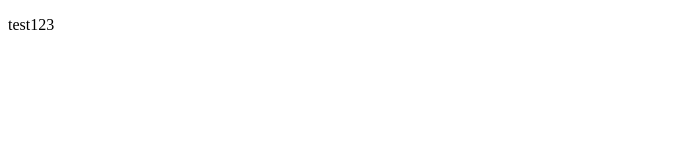
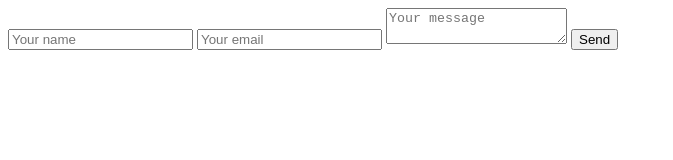
Before and after one commit to AndrewC772/test-io-page, a plain HTML site: page index.html in a window 1280 px wide. Shown: the whole page, without its empty margins (0-673 px from the left). Drawn offline with Linux system fonts and the light colour scheme.

Commit message:
test form function

```diff
--- a/index.html
+++ b/index.html
@@ -7,6 +7,11 @@
     <title>Document</title>
 </head>
 <body>
-    <p>test123 </p>
+    <form method="POST" action="https://simple-form.com/youremail@domain.com">
+        <input type="text" name="name" placeholder="Your name" />
+        <input type="email" name="replyTo" placeholder="Your email" />
+        <textarea name="message" placeholder="Your message"></textarea>
+        <input type="submit" value="Send" />
+    </form>
 </body>
 </html>
```
